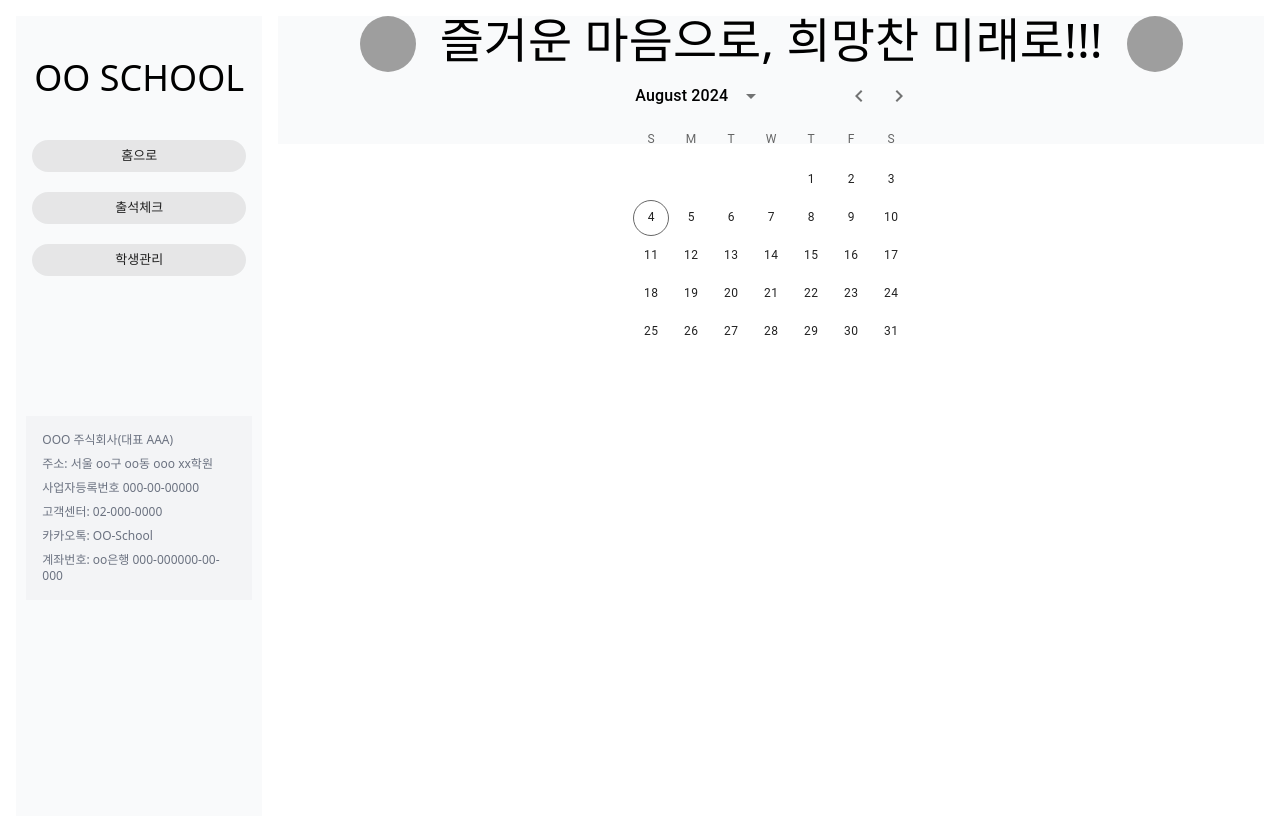
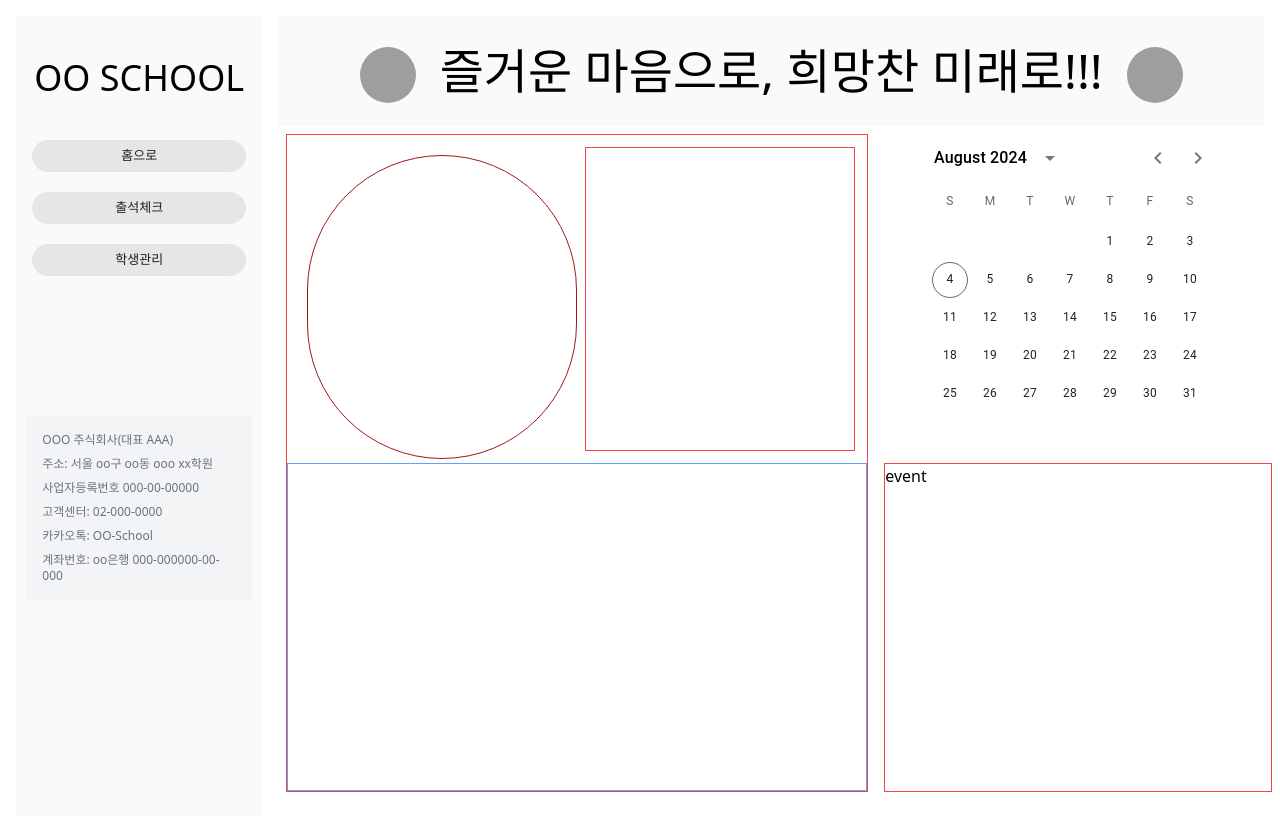
Before and after one commit to yokee1128/2024_web_student, a React (Create React App) app: page /mainpage in a window 1280 px wide. Built offline with nearby package versions, Linux system fonts and the light colour scheme; grey boxes are pictures that could not be loaded.

Commit message:
yokeemainlayout

```diff
--- a/src/components/organism/Mainpage.tsx
+++ b/src/components/organism/Mainpage.tsx
@@ -7,9 +7,27 @@ const Mainpage = () => {
   return (
     <div className="w-screen h-screen my-auto mx-auto flex">
       <Layout />
-      <div className="w-4/5 my-4 mr-4 h-32 bg-gray-50 content-center text-center ">
-      <Navi/>
-      <BasicDateCalendar/>
+      <div className="w-4/5 my-4 mr-4 h-scree flex flex-col">
+        <div className="w-full h-32 bg-gray-50 content-center text-center">
+          <Navi />
+        </div>
+        <div className="w-full h-full flex">
+          <div className="w-3/5 h-full border m-2 border-red-500">
+            <div className="w-full h-1/2 p-3 flex">
+              <div className="w-1/2 h-full rounded-full border border-red-800 m-2"></div>
+              <div className="w-1/2 h-full border border-red-500"></div>
+            </div>
+            <div className="w-full h-1/2 p-3 border border-blue-400"></div>
+          </div>
+          <div className="w-2/5 h-screen-minus-128">
+            <div className="w-full h-1/2">
+              <BasicDateCalendar />
+            </div>
+            <div className="w-full h-1/2 border m-2 border-red-500">
+              <span>event</span>
+            </div>
+          </div>
+        </div>
       </div>
     </div>
   );
```
